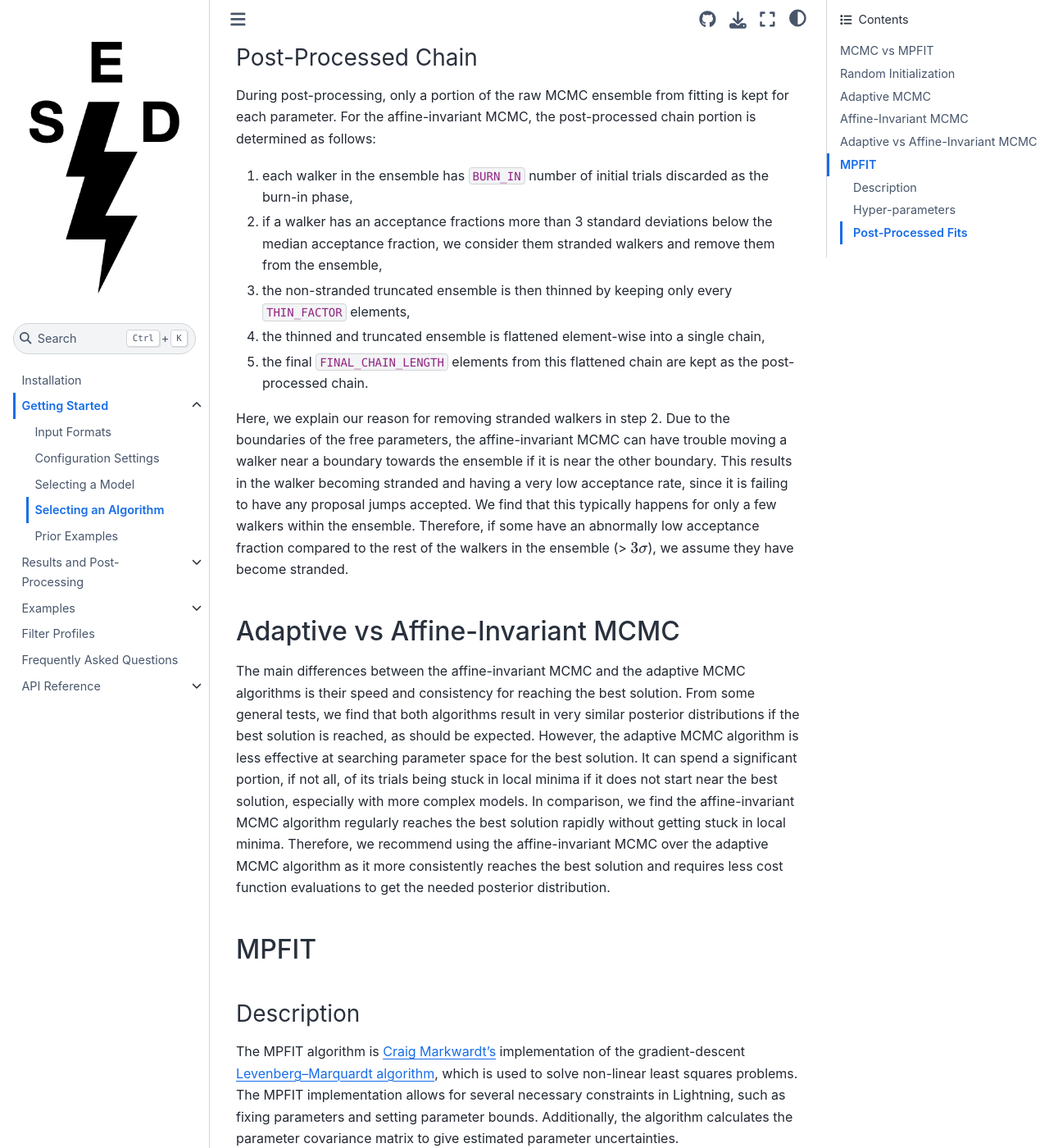
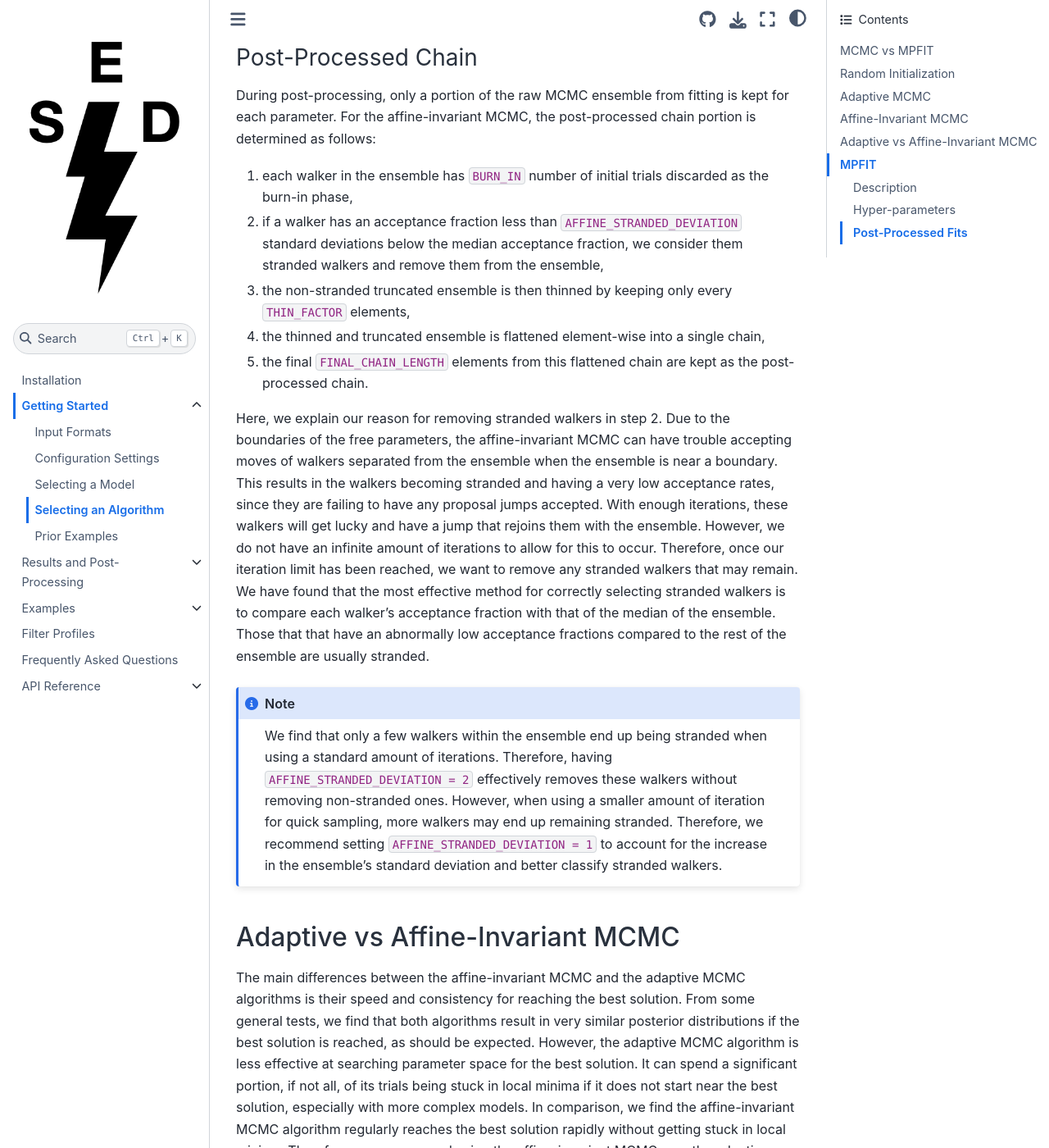
Before and after one commit to rafaeleufrasio/lightning, a Sphinx documentation site: the page built from docs/source/inputs/fitting_algorithm.rst, in a window 1280 px wide and 1400 px high, scrolled down 3819 px. Shown: the whole window at 82% size. Built offline with Sphinx 7.4.7 and the Sphinx Book theme 1.1.4, drawn with Linux system fonts in a browser that asks for light colours; some of the changed text lies outside the part shown.

Commit message:
Update to allow for config input of stranded walker deviation

```diff
--- a/docs/source/API_reference/configuration/lightning_configure_check.rst
+++ b/docs/source/API_reference/configuration/lightning_configure_check.rst
@@ -45,3 +45,4 @@ Modification History
 - 2022/09/01: Replaced ``XRAY_STAT`` with ``XRAY_UNC`` (Erik B. Monson)
 - 2022/09/14: Updates to allow fitting with X-ray fluxes (Erik B. Monson)
 - 2022/09/14: Fixed issue with MCMC post-processing size check for affine MCMC (Keith Doore)
+- 2022/10/24: Added option to choose stranded walker deviation value for affine MCMC (Keith Doore)
--- a/docs/source/API_reference/configuration/lightning_configure_interactive.rst
+++ b/docs/source/API_reference/configuration/lightning_configure_interactive.rst
@@ -42,3 +42,4 @@ Modification History
 - 2022/08/30: Placed cosmology parameters at end of Core section for online documentation purposes (Keith Doore)
 - 2022/09/01: Replaced ``XRAY_STAT`` with ``XRAY_UNC`` (Erik B. Monson)
 - 2022/09/14: Updates to allow fitting with X-ray fluxes (Erik B. Monson)
+- 2022/10/24: Added option to choose stranded walker deviation value for affine MCMC (Keith Doore)
--- a/docs/source/API_reference/postprocessing/lightning_postprocessing.rst
+++ b/docs/source/API_reference/postprocessing/lightning_postprocessing.rst
@@ -59,3 +59,4 @@ Modification History
 - 2022/09/22: Updated how we identify stranded walkers in affine MCMC (Keith Doore)
 - 2022/09/23: Made ``autocorr_flag`` unique to affine MCMC (Keith Doore)
 - 2022/09/26: Added ``DOF`` to MPFIT output (Keith Doore)
+- 2022/10/24: Updated stranded walker search to use configuration input value (Keith Doore)
--- a/docs/source/getting_started.rst
+++ b/docs/source/getting_started.rst
@@ -11,7 +11,7 @@ Getting Started
     inputs/priors.rst
 
 
-The first step in getting started with Lightning requires you to format you :ref:`input-label`
+The first step in getting started with Lightning requires you to format your :ref:`input-label`
 such that they can be understood by Lightning. In the next step, :ref:`configure-label`, you select
 a model, fitting algorithm, and more. Finally, once the input and configuration steps are complete,
 you can start :ref:`run-lightning-label`.
--- a/docs/source/inputs/configuration.rst
+++ b/docs/source/inputs/configuration.rst
@@ -743,3 +743,9 @@ distributions.
         the post-processed file to balloon dramatically. Be careful when
         increasing this value above ``0``. Doing so will increase the file size by **at least**
         ``FINAL_CHAIN_LENGTH`` * ``HIGH_RES_MODEL_FRACTION`` * ``8`` kB per SED per model component.
+
+
+``AFFINE_STRANDED_DEVIATION`` : int, float, or double scalar
+    The number of standard deviations a walker must be below the median
+    acceptance fraction of the ensemble to be considered a stranded walker.
+    (See the :ref:`affine-mcmc-label` description for more details on stranded walkers.)
--- a/docs/source/inputs/fitting_algorithm.rst
+++ b/docs/source/inputs/fitting_algorithm.rst
@@ -163,19 +163,31 @@ During post-processing, only a portion of the raw MCMC ensemble from fitting is
 For the affine-invariant MCMC, the post-processed chain portion is determined as follows:
 
 1) each walker in the ensemble has ``BURN_IN`` number of initial trials discarded as the burn-in phase,
-2) if a walker has an acceptance fractions more than 3 standard deviations below the median acceptance
-   fraction, we consider them stranded walkers and remove them from the ensemble,
+2) if a walker has an acceptance fraction less than ``AFFINE_STRANDED_DEVIATION`` standard deviations
+   below the median acceptance fraction, we consider them stranded walkers and remove them from the ensemble,
 3) the non-stranded truncated ensemble is then thinned by keeping only every ``THIN_FACTOR`` elements,
 4) the thinned and truncated ensemble is flattened element-wise into a single chain,
 5) the final ``FINAL_CHAIN_LENGTH`` elements from this flattened chain are kept as the post-processed chain.
 
 Here, we explain our reason for removing stranded walkers in step 2. Due to the boundaries of the
-free parameters, the affine-invariant MCMC can have trouble moving a walker near a boundary towards
-the ensemble if it is near the other boundary. This results in the walker becoming stranded and
-having a very low acceptance rate, since it is failing to have any proposal jumps accepted.
-We find that this typically happens for only a few walkers within the ensemble. Therefore, if
-some have an abnormally low acceptance fraction compared to the rest of the walkers in the ensemble
-(> :math:`3 \sigma`), we assume they have become stranded.
+free parameters, the affine-invariant MCMC can have trouble accepting moves of walkers separated from
+the ensemble when the ensemble is near a boundary. This results in the walkers becoming stranded and
+having a very low acceptance rates, since they are failing to have any proposal jumps accepted. With
+enough iterations, these walkers will get lucky and have a jump that rejoins them with the ensemble.
+However, we do not have an infinite amount of iterations to allow for this to occur. Therefore, once
+our iteration limit has been reached, we want to remove any stranded walkers that may remain. We have
+found that the most effective method for correctly selecting stranded walkers is to compare each walker's
+acceptance fraction with that of the median of the ensemble. Those that that have an abnormally low
+acceptance fractions compared to the rest of the ensemble are usually stranded.
+
+.. note::
+
+    We find that only a few walkers within the ensemble end up being stranded when using a standard amount
+    of iterations. Therefore, having ``AFFINE_STRANDED_DEVIATION = 2`` effectively removes these walkers without
+    removing non-stranded ones. However, when using a smaller amount of iteration for quick sampling, more
+    walkers may end up remaining stranded. Therefore, we recommend setting ``AFFINE_STRANDED_DEVIATION = 1`` to
+    account for the increase in the ensemble's standard deviation and better classify stranded walkers.
+
 
 
 Adaptive vs Affine-Invariant MCMC
```
Also changed, not shown: other parts of docs/source/inputs/fitting_algorithm.rst (+2 -2 lines), 4 other files.
